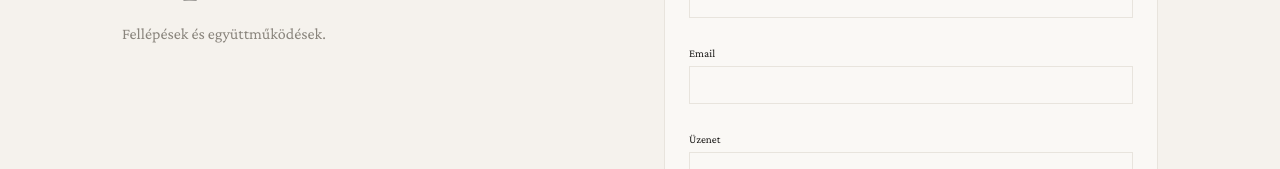
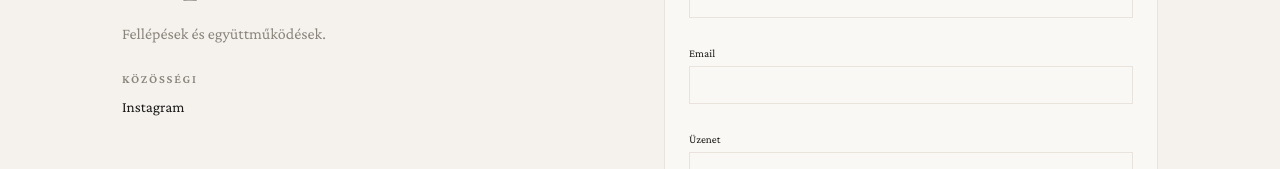
Before and after one commit to elekpetra99/elekpetra, a Next.js app: page / in a window 1280 px wide. Shown: the part 6587-6756 px from the top of the page. Built offline with nearby package versions, Linux system fonts and the light colour scheme.

Commit message:
feat: Instagram link in contact section

```diff
--- a/src/components/Contact.tsx
+++ b/src/components/Contact.tsx
@@ -1,6 +1,10 @@
 "use client";
 
 import { useLanguage } from "@/components/LanguageContext";
+
+const socials = [
+  { name: "Instagram", url: "https://www.instagram.com/elektra.579" },
+];
 
 const content = {
   en: {
@@ -8,12 +12,14 @@ const content = {
     name: "Name",
     email: "Email",
     message: "Message",
+    social: "Social",
   },
   hu: {
     send: "Üzenet küldése",
     name: "Név",
     email: "Email",
     message: "Üzenet",
+    social: "Közösségi",
   },
 };
 
@@ -27,6 +33,13 @@ export function Contact() {
         <div className="contact-info">
           <h2>{t.contact.title}</h2>
           <p>{t.contact.intro}</p>
+
+          <div className="contact-block">
+            <h3>{c.social}</h3>
+            <div className="contact-links">
+              <a href={socials[0].url} target="_blank" rel="noopener noreferrer">{socials[0].name}</a>
+            </div>
+          </div>
         </div>
 
         <div className="contact-form">
```
